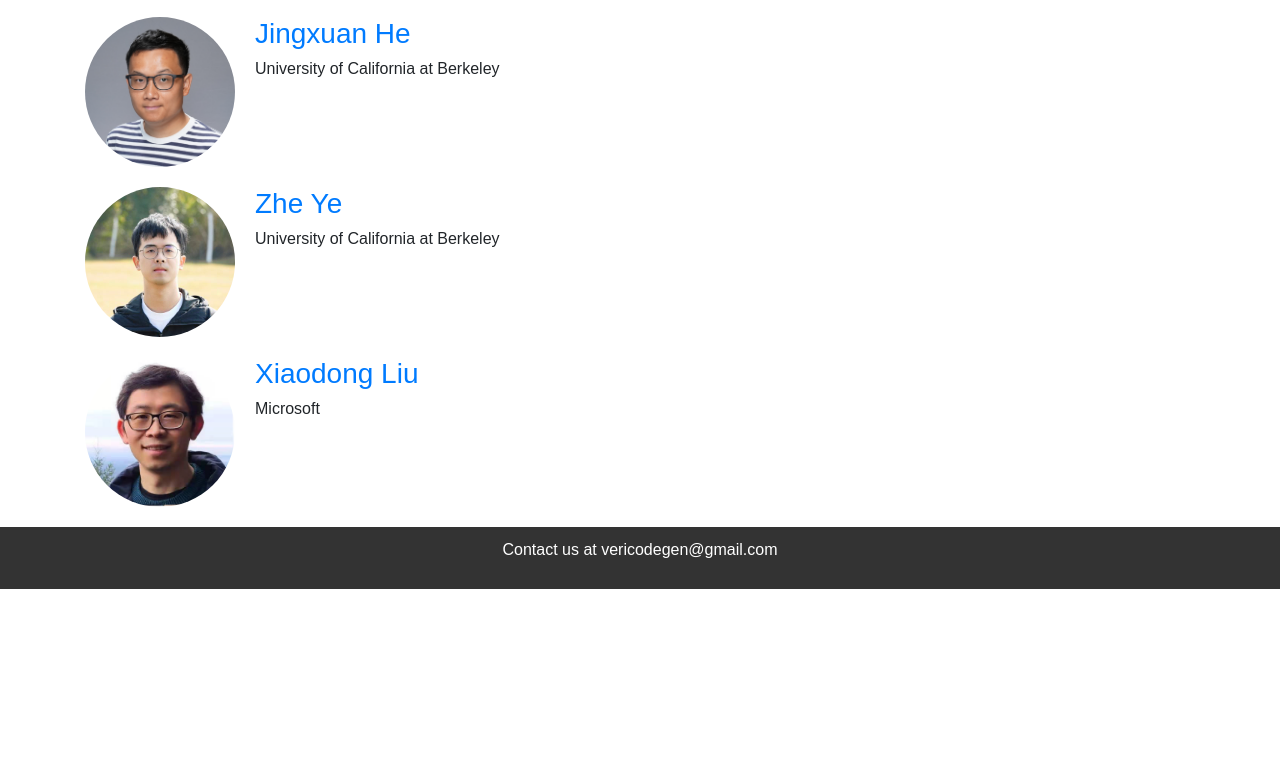
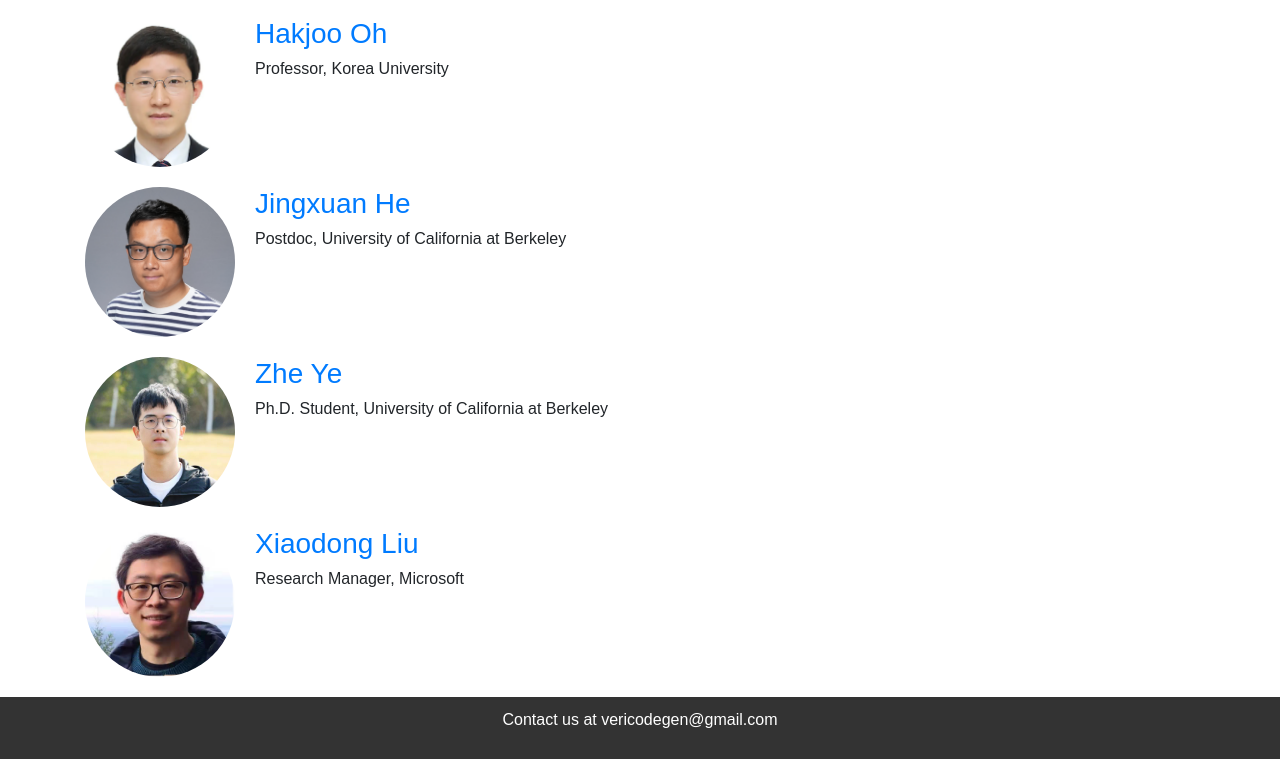
Before and after one commit to vericodegen/vericodegen.github.io, a plain HTML site: page index.html in a window 1280 px wide. Shown: the part 3543-4302 px from the top of the page. Before the commit the page ends 4132 px from the top, so only its background shows below. Drawn offline with nearby package versions, Linux system fonts and the light colour scheme.

Commit message:
add Hakjoo Oh

```diff
--- a/index.html
+++ b/index.html
@@ -210,10 +210,17 @@
                     </div>
                 </div>
                 <div class="organizer">
+                    <img src="images/hakjoo_oh.png" alt="Hakjoo Oh">
+                    <div class="organizer-info">
+                        <h3><a href="https://prl.korea.ac.kr/members/hakjoo-oh/" target="_blank">Hakjoo Oh</a></h3>
+                        <p>Professor, Korea University</p>
+                    </div>
+                </div>
+                <div class="organizer">
                     <img src="images/jingxuan.jpg" alt="Jingxuan He">
                     <div class="organizer-info">
                         <h3><a href="https://jxhe.info/" target="_blank">Jingxuan He</a></h3>
-                        <p>University of California at Berkeley</p>
+                        <p>Postdoc, University of California at Berkeley</p>
                     </div>
                 </div>
                 <div class="organizer">
@@ -221,14 +228,14 @@
                     <div class="organizer-info">
                         <h3><a href="https://scholar.google.com/citations?user=TtRSUAMAAAAJ&hl=en" target="_blank">Zhe Ye</a></h3>
                         <!-- <p>Lawrence Berkeley National Lab</p> -->
-                        <p>University of California at Berkeley</p>
+                        <p>Ph.D. Student, University of California at Berkeley</p>
                     </div>
                 </div>
                 <div class="organizer">
                     <img src="images/xiaodong.png" alt="Xiaodong Liu">
                     <div class="organizer-info">
                         <h3><a href="https://scholar.google.com/citations?user=NIewcxMAAAAJ&hl=en" target="_blank">Xiaodong Liu</a></h3>
-                        <p>Microsoft</p>
+                        <p>Research Manager, Microsoft</p>
                     </div>
                 </div>
             </section>
```
Also changed, not shown: images/hakjoo_oh.png (added).
